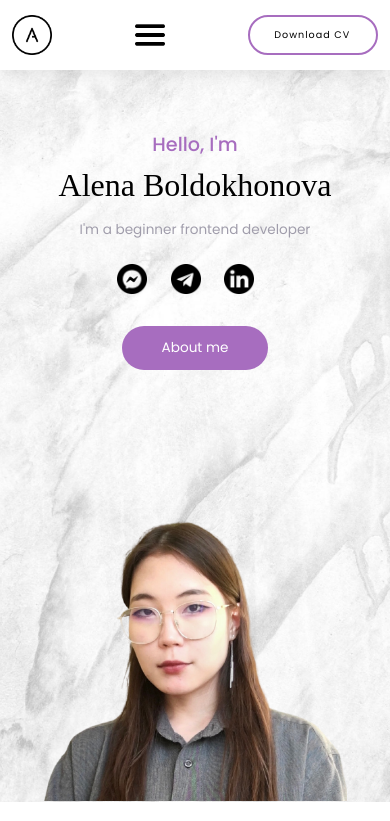
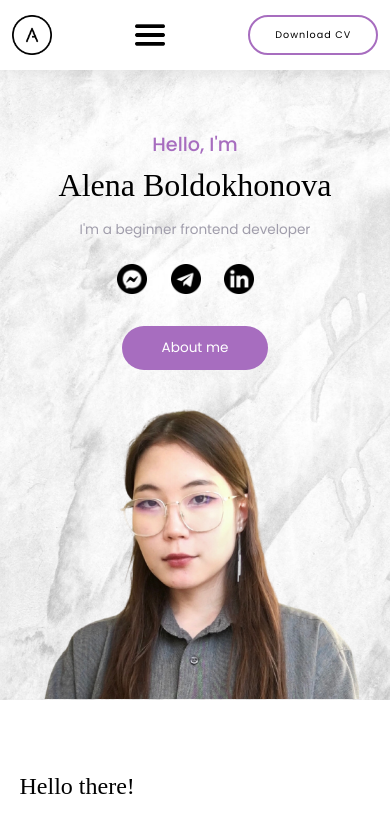
Before and after one commit to wasuuum/alena-portfolio, a plain HTML site: page index.html in a window 390 px wide. Shown: the top 821 px of the page. Drawn offline with nearby package versions, Linux system fonts and the light colour scheme; a web font is replaced by a local one.

Commit message:
Update style.css

```diff
--- a/css/style.css
+++ b/css/style.css
@@ -54,7 +54,6 @@ header {
 .logo img {
 	max-width: 100%;
 	width: 50px;
-	height: auto;
 	vertical-align: middle;
 }
 
@@ -365,7 +364,6 @@ section {
 .contact-list h4 {
 	font-size: var(--h3-font);
 	font-weight: 600;
-	color: var(--text-color: #000);
 	margin-bottom: 10px;
 }
 
@@ -479,7 +477,7 @@ footer p {
 	}
 
 	.home {
-		min-height: 80vh;
+		min-height: 700px;
 	}
 	.navlist {
 		position: absolute;
@@ -529,26 +527,25 @@ footer p {
 		height: 40px;
 		width: 130px;
 		font-size: 0.6rem;
-		padding: 10.5px 24px;
+		padding: 10.5px 25px;
 	}
 	.home {
 		padding-top: 50px;
 		display: block;
-		height: 95vh;
 	}
-	.home-text {
+	.home-text {;
 		text-align: center;
 	}
 	.home-img img {
 		display: inline;
-		height: 40vh;
+		height: 350px;
 		width: auto;
 	}
 	.home-img {
 		position: absolute;
 		text-align: center;
 		bottom: -6px;
-		right: 11%;
+		right: 8%;
 	}
 	.skills-info {
 		display: block;
```
